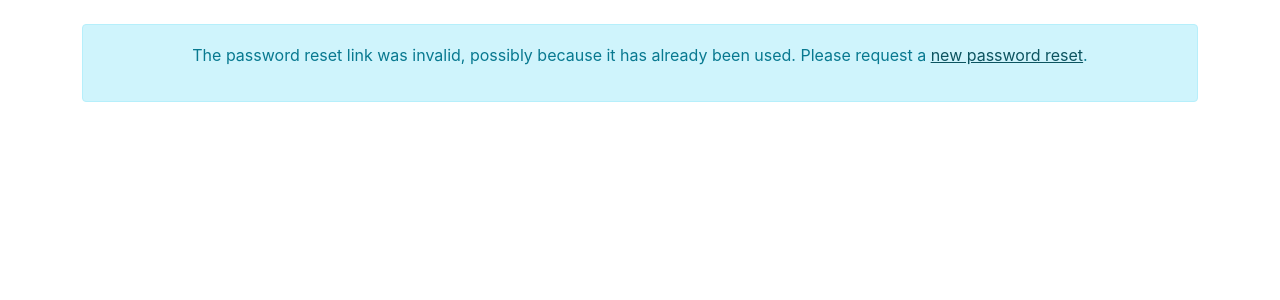
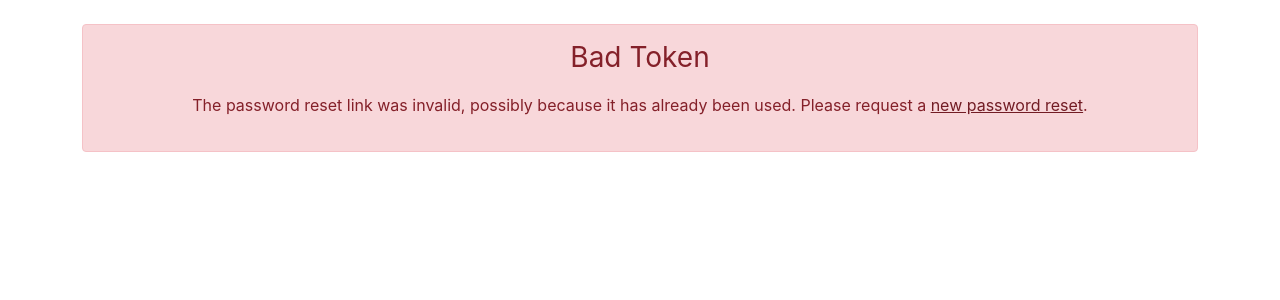
Before and after one commit to AnaStasia1331/ms4-recipe-book, a Django app: a page that uses templates/allauth/account/password_reset_from_key.html in a window 1280 px wide. Shown: the top 300 px of the page. Run offline with Django 3.2, Linux system fonts and the light colour scheme; parts of the project's set-up code (start-up, migrations or seed data) failed here and were passed over; some libraries are stand-ins or nearby versions.

Commit message:
add more corrections to the password_reset_from_key.html

```diff
--- a/templates/allauth/account/password_reset_from_key.html
+++ b/templates/allauth/account/password_reset_from_key.html
@@ -10,9 +10,10 @@
         {% url 'account_reset_password' as passwd_reset_url %}
         <div style="text-align: center" class="container" >
             <br>
-            <div class="alert alert-info fade show">
+            <div class="alert alert-danger fade show">
+                <h5 class="h3 mb-3 font-weight-normal">Bad Token</h5>
                 <p>{% blocktrans %}The password reset link was invalid, possibly because it has already been used.
-                    Please request a <a style="color:#0c5460;" href="{{ passwd_reset_url }}">new password reset</a>.{% endblocktrans %}</p>
+                    Please request a <a style="color:#721c24;" href="{{ passwd_reset_url }}">new password reset</a>.{% endblocktrans %}</p>
             </div>
         </div>
     {% else %}
@@ -21,12 +22,12 @@
             <form method="POST" action="{{ action_url }}">
                 {% csrf_token %}
                 <h1 class="h3 mb-3 font-weight-normal" style="text-align: center">Change Password</h1>
-                <input type="password" name="password1" placeholder="New Password" autocomplete="new-password"
+                <input class="form-control" type="password" name="password1" placeholder="New Password" autocomplete="new-password"
                     required="" id="id_password1">
-                <input type="password" name="password2" placeholder="New Password (again)" required=""
+                <input class="form-control" type="password" name="password2" placeholder="New Password (again)" required=""
                     id="id_password2">
                 <input class="btn btn-primary btn-block" type="submit" name="action"
-                    value="{% trans 'change password' %}" />
+                    value="{% trans 'Change Password' %}" />
             </form>
         </div>
         {% else %}
```
